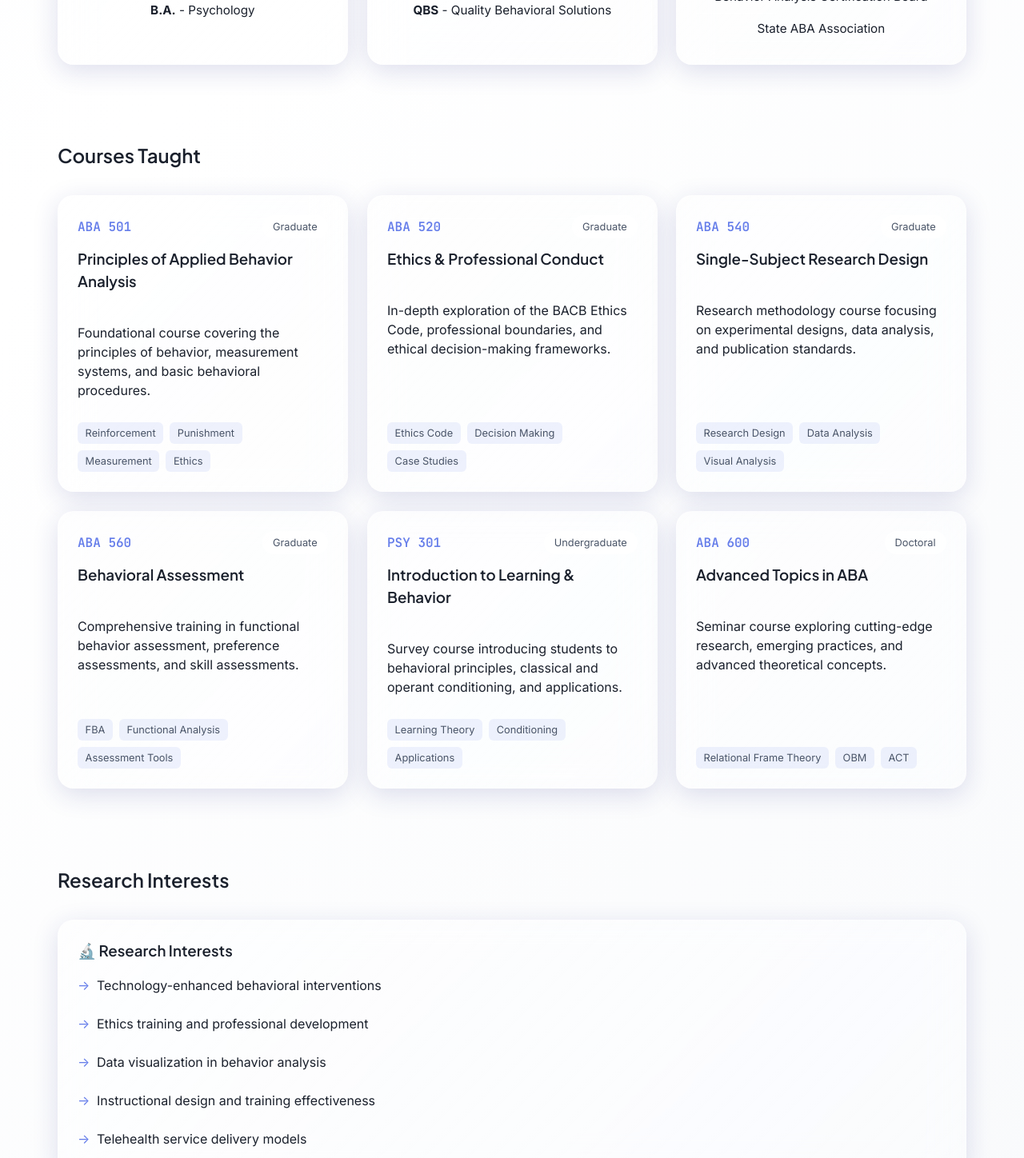
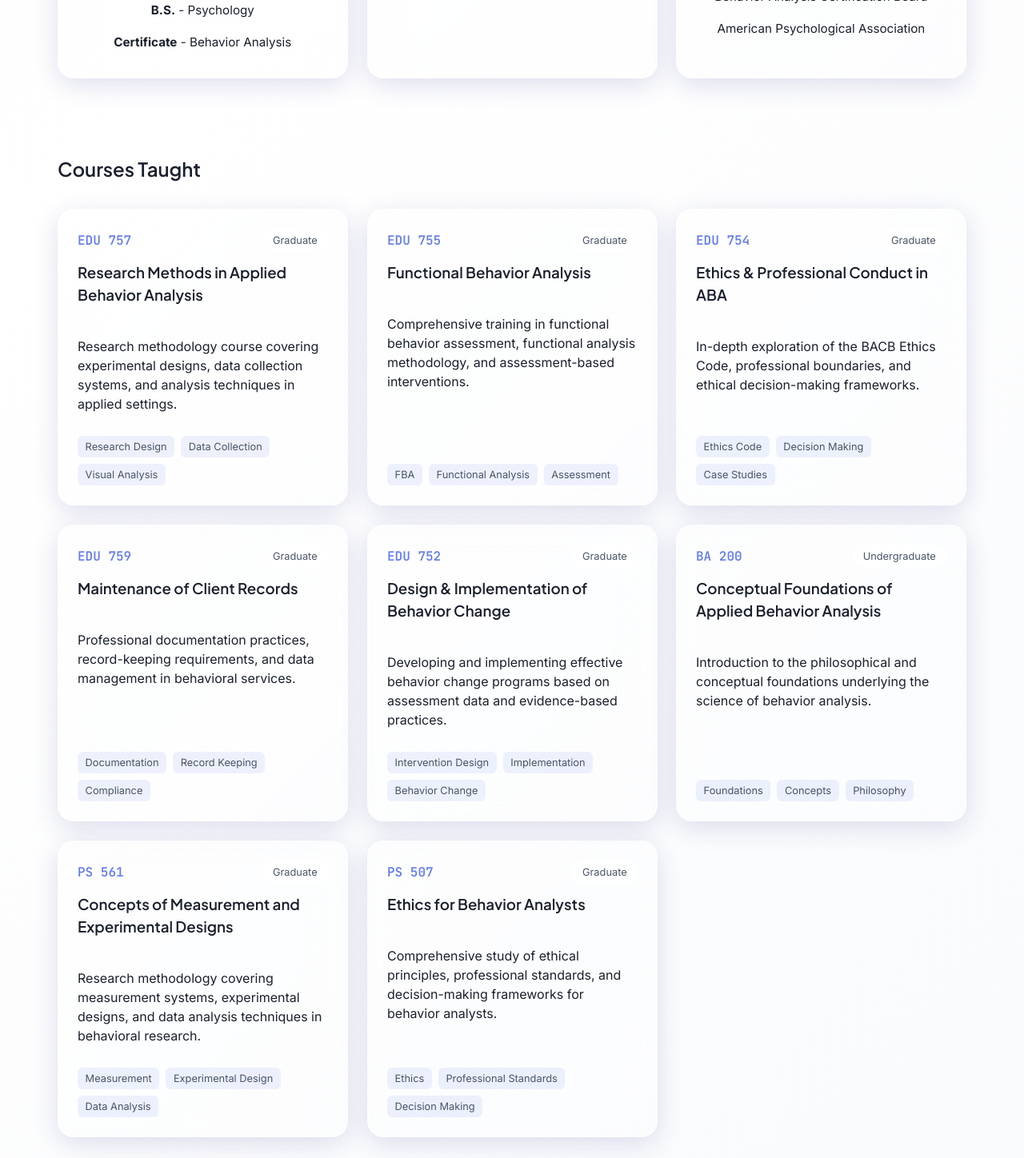
Before and after one commit to drsavvage90/drsavvage90.github.io, a plain HTML site: page teaching.html in a window 1280 px wide. Shown: the part 1262-2710 px from the top of the page at 80% size. Drawn offline with Linux system fonts and the light colour scheme.

Commit message:
Update credentials and courses with accurate information
Education:
- Ph.D., M.S., B.S. in Psychology
- Certificate in Behavior Analysis

Certifications:
- Removed QBS

Affiliations:
- Replaced State ABA with American Psychological Association

Courses (8 total):
- EDU 757: Research Methods in ABA
- EDU 755: Functional Behavior Analysis
- EDU 754: Ethics & Professional Conduct in ABA
- EDU 759: Maintenance of Client Records
- EDU 752: Design & Implementation of Behavior Change
- BA 200: Conceptual Foundations of ABA
- PS 561: Concepts of Measurement and Experimental Designs
- PS 507: Ethics for Behavior Analysts

```diff
--- a/teaching.html
+++ b/teaching.html
@@ -134,9 +134,10 @@
               <div class="credential-icon">🎓</div>
               <h3>Education</h3>
               <ul class="credential-list">
-                <li><strong>Ph.D.</strong> - Behavior Analysis</li>
-                <li><strong>M.S.</strong> - Applied Behavior Analysis</li>
-                <li><strong>B.A.</strong> - Psychology</li>
+                <li><strong>Ph.D.</strong> - Psychology</li>
+                <li><strong>M.S.</strong> - Psychology</li>
+                <li><strong>B.S.</strong> - Psychology</li>
+                <li><strong>Certificate</strong> - Behavior Analysis</li>
               </ul>
             </div>
             <div class="card credential-card">
@@ -145,7 +146,6 @@
               <ul class="credential-list">
                 <li><strong>BCBA-D</strong> - Doctoral Level</li>
                 <li><strong>LBA</strong> - Licensed Behavior Analyst</li>
-                <li><strong>QBS</strong> - Quality Behavioral Solutions</li>
               </ul>
             </div>
             <div class="card credential-card">
@@ -154,7 +154,7 @@
               <ul class="credential-list">
                 <li>Association for Behavior Analysis International</li>
                 <li>Behavior Analysis Certification Board</li>
-                <li>State ABA Association</li>
+                <li>American Psychological Association</li>
               </ul>
             </div>
           </div>
@@ -168,25 +168,38 @@
           <div class="courses-grid">
             <article class="card course-card">
               <div class="course-header">
-                <span class="course-code">ABA 501</span>
+                <span class="course-code">EDU 757</span>
                 <span class="course-level">Graduate</span>
               </div>
-              <h3>Principles of Applied Behavior Analysis</h3>
-              <p>Foundational course covering the principles of behavior, measurement systems, and basic behavioral procedures.</p>
+              <h3>Research Methods in Applied Behavior Analysis</h3>
+              <p>Research methodology course covering experimental designs, data collection systems, and analysis techniques in applied settings.</p>
               <div class="course-topics">
-                <span class="topic-tag">Reinforcement</span>
-                <span class="topic-tag">Punishment</span>
-                <span class="topic-tag">Measurement</span>
-                <span class="topic-tag">Ethics</span>
+                <span class="topic-tag">Research Design</span>
+                <span class="topic-tag">Data Collection</span>
+                <span class="topic-tag">Visual Analysis</span>
               </div>
             </article>
 
             <article class="card course-card">
               <div class="course-header">
-                <span class="course-code">ABA 520</span>
+                <span class="course-code">EDU 755</span>
                 <span class="course-level">Graduate</span>
               </div>
-              <h3>Ethics & Professional Conduct</h3>
+              <h3>Functional Behavior Analysis</h3>
+              <p>Comprehensive training in functional behavior assessment, functional analysis methodology, and assessment-based interventions.</p>
+              <div class="course-topics">
+                <span class="topic-tag">FBA</span>
+                <span class="topic-tag">Functional Analysis</span>
+                <span class="topic-tag">Assessment</span>
+              </div>
+            </article>
+
+            <article class="card course-card">
+              <div class="course-header">
+                <span class="course-code">EDU 754</span>
+                <span class="course-level">Graduate</span>
+              </div>
+              <h3>Ethics & Professional Conduct in ABA</h3>
               <p>In-depth exploration of the BACB Ethics Code, professional boundaries, and ethical decision-making frameworks.</p>
               <div class="course-topics">
                 <span class="topic-tag">Ethics Code</span>
@@ -197,57 +210,71 @@
 
             <article class="card course-card">
               <div class="course-header">
-                <span class="course-code">ABA 540</span>
+                <span class="course-code">EDU 759</span>
                 <span class="course-level">Graduate</span>
               </div>
-              <h3>Single-Subject Research Design</h3>
-              <p>Research methodology course focusing on experimental designs, data analysis, and publication standards.</p>
+              <h3>Maintenance of Client Records</h3>
+              <p>Professional documentation practices, record-keeping requirements, and data management in behavioral services.</p>
               <div class="course-topics">
-                <span class="topic-tag">Research Design</span>
-                <span class="topic-tag">Data Analysis</span>
-                <span class="topic-tag">Visual Analysis</span>
+                <span class="topic-tag">Documentation</span>
+                <span class="topic-tag">Record Keeping</span>
+                <span class="topic-tag">Compliance</span>
               </div>
             </article>
 
             <article class="card course-card">
               <div class="course-header">
-                <span class="course-code">ABA 560</span>
+                <span class="course-code">EDU 752</span>
                 <span class="course-level">Graduate</span>
               </div>
-              <h3>Behavioral Assessment</h3>
-              <p>Comprehensive training in functional behavior assessment, preference assessments, and skill assessments.</p>
+              <h3>Design & Implementation of Behavior Change</h3>
+              <p>Developing and implementing effective behavior change programs based on assessment data and evidence-based practices.</p>
               <div class="course-topics">
-                <span class="topic-tag">FBA</span>
-                <span class="topic-tag">Functional Analysis</span>
-                <span class="topic-tag">Assessment Tools</span>
+                <span class="topic-tag">Intervention Design</span>
+                <span class="topic-tag">Implementation</span>
+                <span class="topic-tag">Behavior Change</span>
               </div>
             </article>
 
             <article class="card course-card">
               <div class="course-header">
-                <span class="course-code">PSY 301</span>
+                <span class="course-code">BA 200</span>
                 <span class="course-level">Undergraduate</span>
               </div>
-              <h3>Introduction to Learning & Behavior</h3>
-              <p>Survey course introducing students to behavioral principles, classical and operant conditioning, and applications.</p>
+              <h3>Conceptual Foundations of Applied Behavior Analysis</h3>
+              <p>Introduction to the philosophical and conceptual foundations underlying the science of behavior analysis.</p>
               <div class="course-topics">
-                <span class="topic-tag">Learning Theory</span>
-                <span class="topic-tag">Conditioning</span>
-                <span class="topic-tag">Applications</span>
+                <span class="topic-tag">Foundations</span>
+                <span class="topic-tag">Concepts</span>
+                <span class="topic-tag">Philosophy</span>
               </div>
             </article>
 
             <article class="card course-card">
               <div class="course-header">
-                <span class="course-code">ABA 600</span>
-                <span class="course-level">Doctoral</span>
+                <span class="course-code">PS 561</span>
+                <span class="course-level">Graduate</span>
               </div>
-              <h3>Advanced Topics in ABA</h3>
-              <p>Seminar course exploring cutting-edge research, emerging practices, and advanced theoretical concepts.</p>
+              <h3>Concepts of Measurement and Experimental Designs</h3>
+              <p>Research methodology covering measurement systems, experimental designs, and data analysis techniques in behavioral research.</p>
               <div class="course-topics">
-                <span class="topic-tag">Relational Frame Theory</span>
-                <span class="topic-tag">OBM</span>
-                <span class="topic-tag">ACT</span>
+                <span class="topic-tag">Measurement</span>
+                <span class="topic-tag">Experimental Design</span>
+                <span class="topic-tag">Data Analysis</span>
+              </div>
+            </article>
+
+            <article class="card course-card">
+              <div class="course-header">
+                <span class="course-code">PS 507</span>
+                <span class="course-level">Graduate</span>
+              </div>
+              <h3>Ethics for Behavior Analysts</h3>
+              <p>Comprehensive study of ethical principles, professional standards, and decision-making frameworks for behavior analysts.</p>
+              <div class="course-topics">
+                <span class="topic-tag">Ethics</span>
+                <span class="topic-tag">Professional Standards</span>
+                <span class="topic-tag">Decision Making</span>
               </div>
             </article>
           </div>
```
Also changed, not shown: developer.html (+1 -1 lines).
